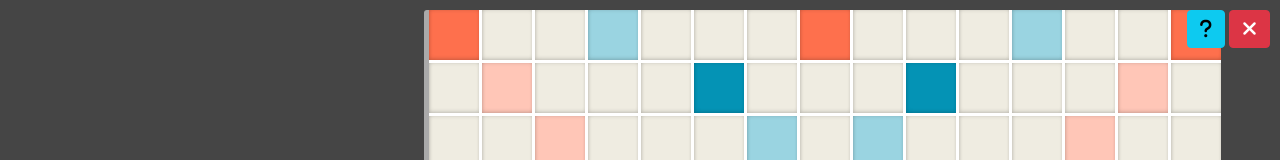
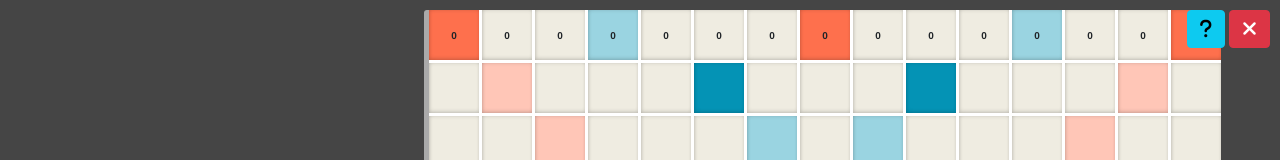
Before and after one commit to Michal-Dudzik/Scrabble, a website: page frontend/index.html in a window 1280 px wide. Shown: the top 160 px of the page. Drawn offline with nearby package versions, Linux system fonts and the light colour scheme.

Commit message:
testowe zera

```diff
--- a/frontend/index.html
+++ b/frontend/index.html
@@ -75,91 +75,91 @@
 					ondragover="dragover_handler(event);"
 					id="1-1"
 					class="grid-square dropzone triple-word"
-				></div>
+				>0</div>
 				<div
 					ondrop="drop_handler(event);"
 					ondragover="dragover_handler(event);"
 					id="1-2"
 					class="grid-square dropzone"
-				></div>
+				>0</div>
 				<div
 					ondrop="drop_handler(event);"
 					ondragover="dragover_handler(event);"
 					id="1-3"
 					class="grid-square dropzone"
-				></div>
+				>0</div>
 				<div
 					ondrop="drop_handler(event);"
 					ondragover="dragover_handler(event);"
 					id="1-4"
 					class="grid-square dropzone double-letter"
-				></div>
+				>0</div>
 				<div
 					ondrop="drop_handler(event);"
 					ondragover="dragover_handler(event);"
 					id="1-5"
 					class="grid-square dropzone"
-				></div>
+				>0</div>
 				<div
 					ondrop="drop_handler(event);"
 					ondragover="dragover_handler(event);"
 					id="1-6"
 					class="grid-square dropzone"
-				></div>
+				>0</div>
 				<div
 					ondrop="drop_handler(event);"
 					ondragover="dragover_handler(event);"
 					id="1-7"
 					class="grid-square dropzone"
-				></div>
+				>0</div>
 				<div
 					ondrop="drop_handler(event);"
 					ondragover="dragover_handler(event);"
 					id="1-8"
 					class="grid-square dropzone triple-word"
-				></div>
+				>0</div>
 				<div
 					ondrop="drop_handler(event);"
 					ondragover="dragover_handler(event);"
 					id="1-9"
 					class="grid-square dropzone"
-				></div>
+				>0</div>
 				<div
 					ondrop="drop_handler(event);"
 					ondragover="dragover_handler(event);"
 					id="1-10"
 					class="grid-square dropzone"
-				></div>
+				>0</div>
 				<div
 					ondrop="drop_handler(event);"
 					ondragover="dragover_handler(event);"
 					id="1-11"
 					class="grid-square dropzone"
-				></div>
+				>0</div>
 				<div
 					ondrop="drop_handler(event);"
 					ondragover="dragover_handler(event);"
 					id="1-12"
 					class="grid-square dropzone double-letter"
-				></div>
+				>0</div>
 				<div
 					ondrop="drop_handler(event);"
 					ondragover="dragover_handler(event);"
 					id="1-13"
 					class="grid-square dropzone"
-				></div>
+				>0</div>
 				<div
 					ondrop="drop_handler(event);"
 					ondragover="dragover_handler(event);"
 					id="1-14"
 					class="grid-square dropzone"
-				></div>
+				>0</div>
 				<div
 					ondrop="drop_handler(event);"
 					ondragover="dragover_handler(event);"
 					id="1-15"
 					class="grid-square dropzone triple-word"
-				></div>
+				>0</div>
 
 				<!-- Row 2 -->
 				<div
```
